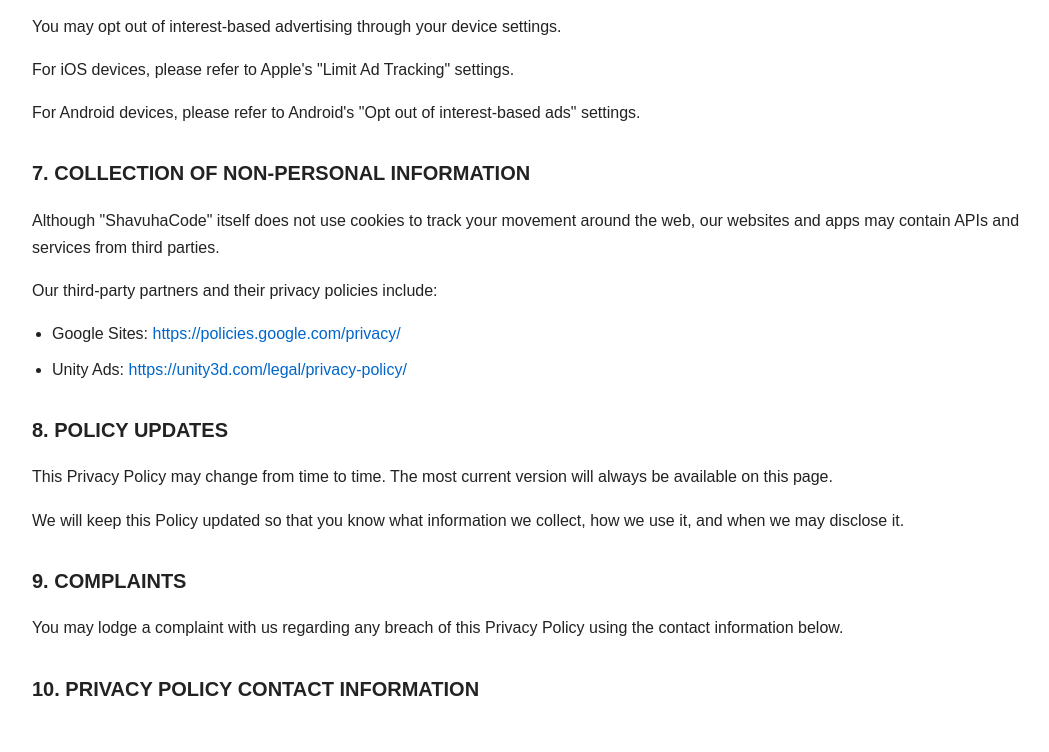
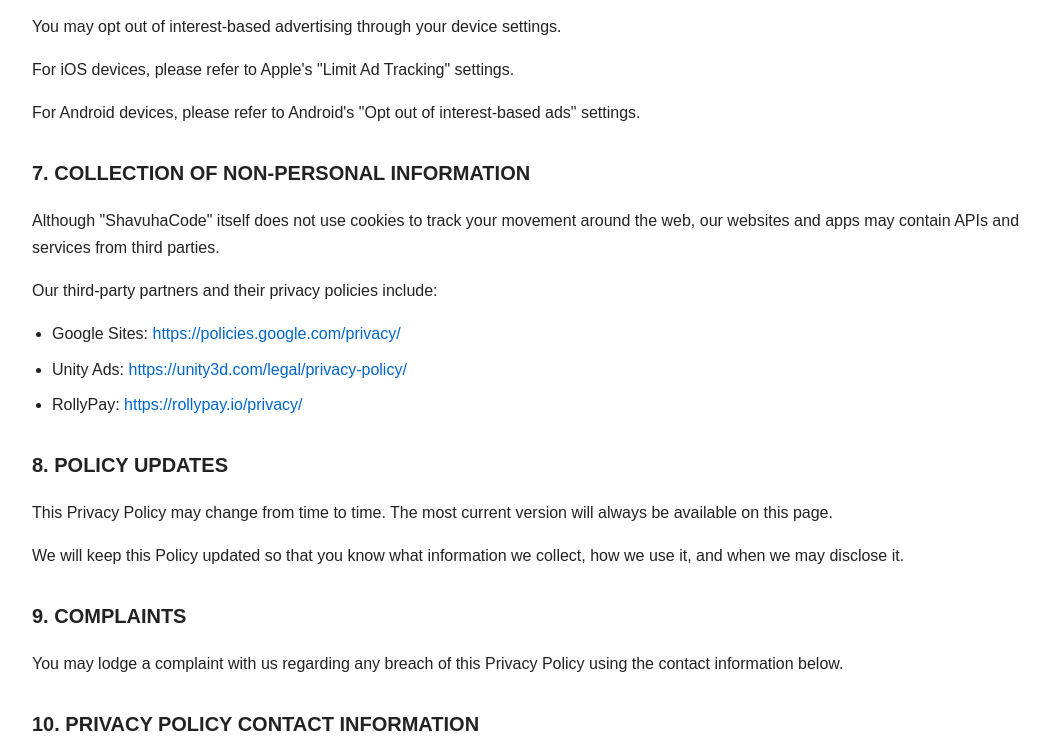
Before and after one commit to ShavuhaCode/shavuhacode.github.io, a plain HTML site: page privacy-policy.html in a window 1280 px wide. Shown: the part 1975-2727 px from the top of the page, without its empty margins (108-1157 px from the left). Drawn offline with Linux system fonts and the light colour scheme.

Commit message:
Update privacy-policy.html

```diff
--- a/privacy-policy.html
+++ b/privacy-policy.html
@@ -10,7 +10,7 @@
 <body>
 <div class="container">
     <h1>ShavuhaCode PRIVACY POLICY</h1>
-    <div class="date">Last updated: 27.08.2025</div>
+    <div class="date">Last updated: 17.08.2026</div>
     <p>
         "ShavuhaCode" respects the privacy concerns of all users of its Games,
         Websites and related Services. "ShavuhaCode" does not target its Games,
@@ -138,6 +138,12 @@
                 https://unity3d.com/legal/privacy-policy/
             </a>
         </li>
+        <li>
+            RollyPay:
+            <a href="https://rollypay.io/privacy/" target="_blank">
+                https://rollypay.io/privacy/
+            </a>
+        </li>
     </ul>
     <h2>8. POLICY UPDATES</h2>
     <p>
```
